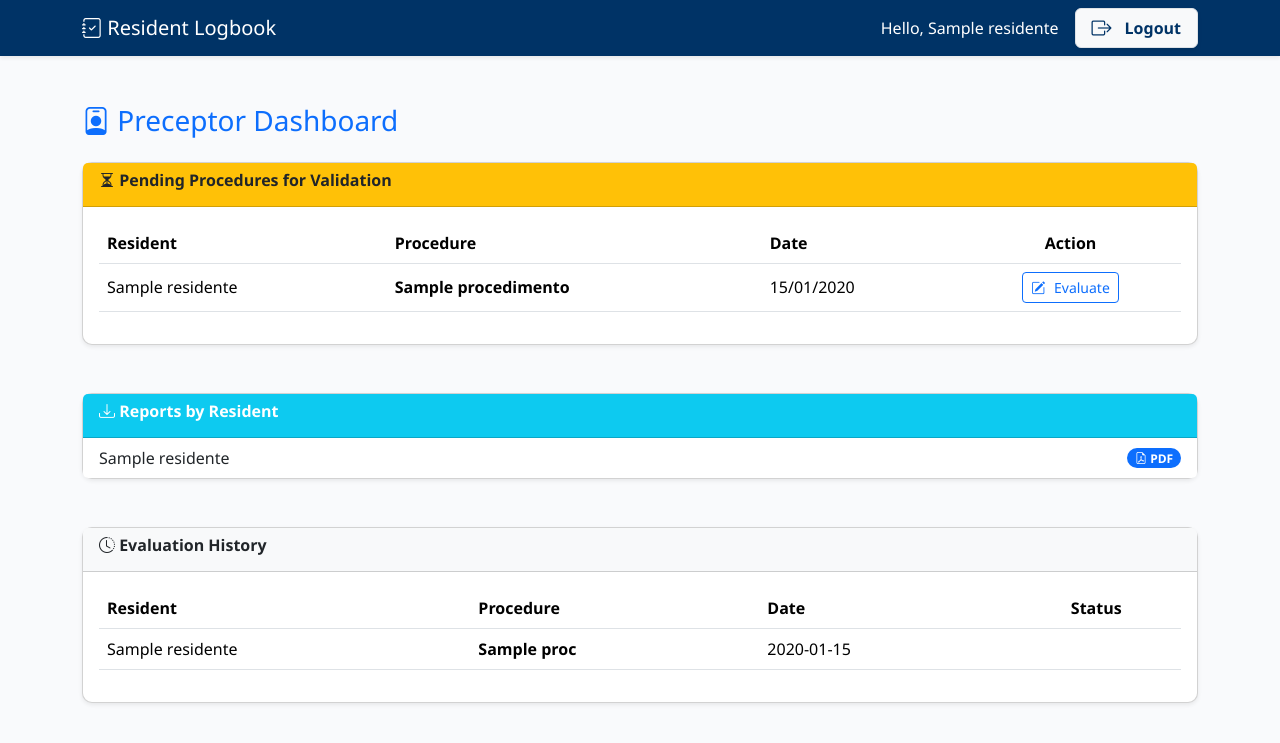
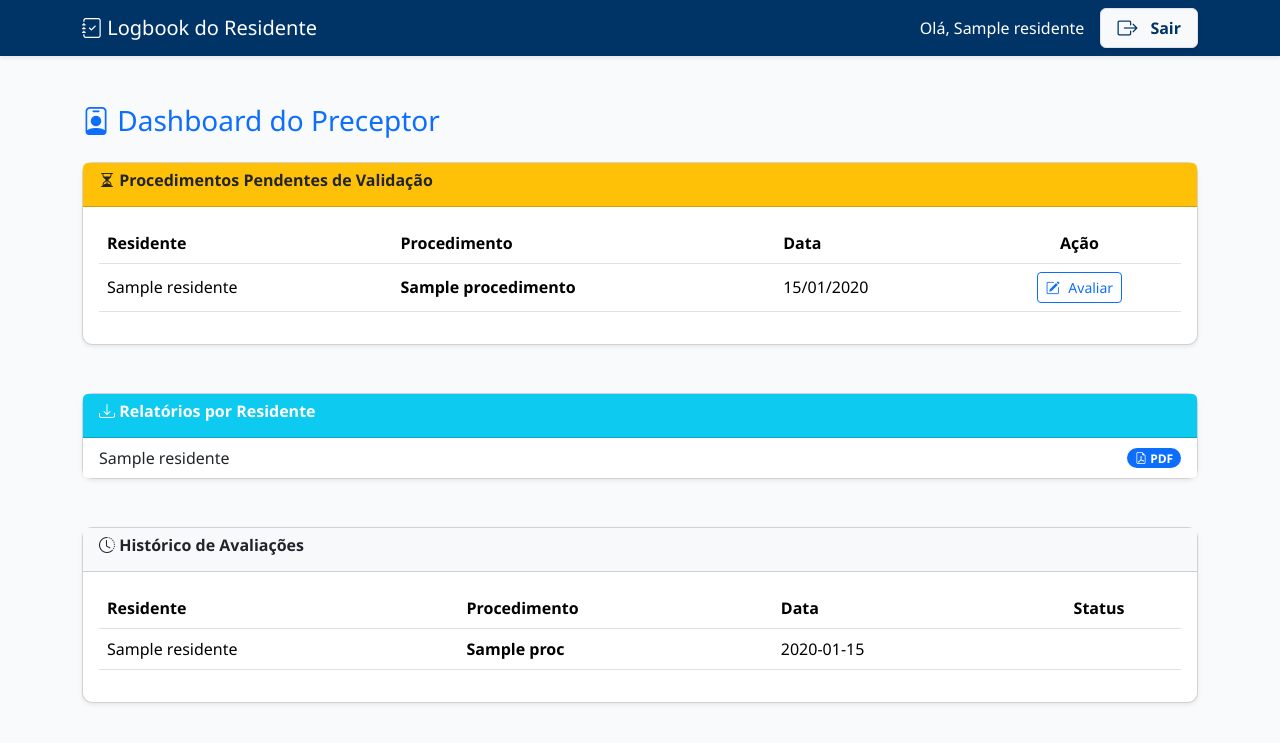
Before and after one commit to JoaoAlexandreMG/logbook_hc, a Flask app: template app/templates/dashboard_preceptor.html in a window 1280 px wide. Shown: the top 743 px of the page. Run offline with Flask 3, Linux system fonts and the light colour scheme; a user stored in the database is signed in; tables that the repository leaves empty hold one stand-in row (values such as "Sample post"); the template is opened without the code that fills it: values that come from a table or form of the project are taken from there, most other values are stand-ins (such as "Sample title", 1, 10 or a date in 2020); some libraries are stand-ins or nearby versions.

Commit message:
alteracoes de idioma

```diff
--- a/app/templates/dashboard_preceptor.html
+++ b/app/templates/dashboard_preceptor.html
@@ -1,9 +1,9 @@
 <!DOCTYPE html>
-<html lang="en">
+<html lang="pt-BR">
   <head>
     <meta charset="UTF-8" />
     <meta name="viewport" content="width=device-width, initial-scale=1.0" />
-    <title>{{ title }} | Resident Logbook System</title>
+    <title>{{ title }} | Sistema Logbook do Residente</title>
 
     <link
       href="https://cdn.jsdelivr.net/npm/bootstrap@5.3.3/dist/css/bootstrap.min.css"
@@ -78,11 +78,11 @@
     <nav class="navbar navbar-expand-lg shadow-sm">
       <div class="container">
         <a class="navbar-brand" href="{{ url_for('main.home') }}">
-          <i class="bi bi-journal-check"></i> Resident Logbook
+          <i class="bi bi-journal-check"></i> Logbook do Residente
         </a>
         <div class="d-flex">
           <span class="navbar-text me-3 d-none d-sm-block"
-            >Hello, {{ current_user.nome }}</span
+            >Olá, {{ current_user.nome }}</span
           >
           <a
             href="{{ url_for('main.logout') }}"
@@ -90,7 +90,7 @@
             style="color: #003366"
           >
             <i class="bi bi-box-arrow-right fs-5"></i>
-            <span class="fw-semibold">Logout</span>
+            <span class="fw-semibold">Sair</span>
           </a>
         </div>
       </div>
@@ -108,21 +108,21 @@
           type="button"
           class="btn-close"
           data-bs-dismiss="alert"
-          aria-label="Close"
+          aria-label="Fechar"
         ></button>
       </div>
       {% endfor %} {% endif %} {% endwith %}
 
       <h1 class="h3 mb-4 text-primary">
-        <i class="bi bi-person-badge"></i> Preceptor Dashboard
+        <i class="bi bi-person-badge"></i> Dashboard do Preceptor
       </h1>
 
       <!-- Procedimentos Pendentes -->
       <div class="card shadow-sm mb-5">
         <div class="card-header bg-warning text-dark">
           <h5>
-            <i class="bi bi-hourglass-split"></i> Pending Procedures for
-            Validation
+            <i class="bi bi-hourglass-split"></i> Procedimentos Pendentes de
+            Validação
           </h5>
         </div>
         <div class="card-body">
@@ -130,10 +130,10 @@
             <table class="table table-hover align-middle">
               <thead>
                 <tr>
-                  <th>Resident</th>
-                  <th>Procedure</th>
-                  <th>Date</th>
-                  <th class="text-center">Action</th>
+                  <th>Residente</th>
+                  <th>Procedimento</th>
+                  <th>Data</th>
+                  <th class="text-center">Ação</th>
                 </tr>
               </thead>
               <tbody>
@@ -157,14 +157,14 @@
                   <td>{{ proc.data_realizacao.strftime('%d/%m/%Y') }}</td>
                   <td class="text-center">
                     <button class="btn btn-sm btn-outline-primary">
-                      <i class="bi bi-pencil-square"></i> Evaluate
+                      <i class="bi bi-pencil-square"></i> Avaliar
                     </button>
                   </td>
                 </tr>
                 {% else %}
                 <tr>
                   <td colspan="4" class="text-center text-muted py-4">
-                    No pending procedures.
+                    Nenhum procedimento pendente.
                   </td>
                 </tr>
                 {% endfor %}
@@ -177,7 +177,7 @@
       <!-- Relatórios -->
       <div class="card shadow-sm mb-5">
         <div class="card-header bg-info text-white">
-          <h5><i class="bi bi-download"></i> Reports by Resident</h5>
+          <h5><i class="bi bi-download"></i> Relatórios por Residente</h5>
         </div>
         <div class="list-group list-group-flush">
           {% for res in residentes %}
@@ -192,7 +192,9 @@
             </span>
           </a>
           {% else %}
-          <div class="list-group-item text-muted">No residents available.</div>
+          <div class="list-group-item text-muted">
+            Nenhum residente disponível.
+          </div>
           {% endfor %}
         </div>
       </div>
@@ -200,16 +202,16 @@
       <!-- Histórico -->
       <div class="card shadow-sm">
         <div class="card-header bg-light">
-          <h5><i class="bi bi-clock-history"></i> Evaluation History</h5>
+          <h5><i class="bi bi-clock-history"></i> Histórico de Avaliações</h5>
         </div>
         <div class="card-body">
           <div class="table-responsive">
             <table class="table table-hover align-middle">
               <thead>
                 <tr>
-                  <th>Resident</th>
-                  <th>Procedure</th>
-                  <th>Date</th>
+                  <th>Residente</th>
+                  <th>Procedimento</th>
+                  <th>Data</th>
                   <th class="text-center">Status</th>
                 </tr>
               </thead>
@@ -228,7 +230,7 @@
                   data-proc-plano="{{ proc.plano_terapeutico or 'Não informado.' }}"
                   data-proc-orientacao="{{ proc.orientacao_paciente or 'Não informado.' }}"
                   data-proc-conhecimento="{{ proc.conhecimento_aprendizagem or 'Não informado.' }}"
-                  data-proc-obs="{{ proc.observacao_preceptor or 'No observations recorded.' }}"
+                  data-proc-obs="{{ proc.observacao_preceptor or 'Nenhuma observação registrada.' }}"
                 >
                   <td>{{ proc.residente.nome }}</td>
                   <td><strong>{{ proc.nome_procedimento }}</strong></td>
@@ -236,11 +238,11 @@
                   <td class="text-center">
                     {% if proc.status == 'Validado' %}
                     <span class="badge rounded-pill bg-success status-badge"
-                      >Validated</span
+                      >Validado</span
                     >
                     {% elif proc.status == 'Rejeitado' %}
                     <span class="badge rounded-pill bg-danger status-badge"
-                      >Rejected</span
+                      >Rejeitado</span
                     >
                     {% endif %}
                   </td>
@@ -248,7 +250,7 @@
                 {% else %}
                 <tr>
                   <td colspan="4" class="text-center text-muted py-4">
-                    No procedures evaluated yet.
+                    Nenhum procedimento avaliado ainda.
                   </td>
                 </tr>
                 {% endfor %}
--- a/app/templates/dashboard_residente.html
+++ b/app/templates/dashboard_residente.html
@@ -461,7 +461,9 @@
             <hr class="my-3" />
 
             <div class="procedure-details">
-              <p class="mb-3 fw-semibold">Relatório Detalhado do Procedimento:</p>
+              <p class="mb-3 fw-semibold">
+                Relatório Detalhado do Procedimento:
+              </p>
 
               <div class="accordion" id="procedureAccordion">
                 <div class="accordion-item">
--- a/app/templates/login.html
+++ b/app/templates/login.html
@@ -97,8 +97,8 @@
 
                 <div class="form-floating mb-4">
                   {{ form.password(class="form-control", id="password",
-                  placeholder="Senha") }} {{
-                  form.password.label(for="password") }}
+                  placeholder="Senha") }} {{ form.password.label(for="password")
+                  }}
                 </div>
 
                 <div class="d-grid">
```
Also changed, not shown: app/templates/relatorio_template.html (+57 -48 lines).
